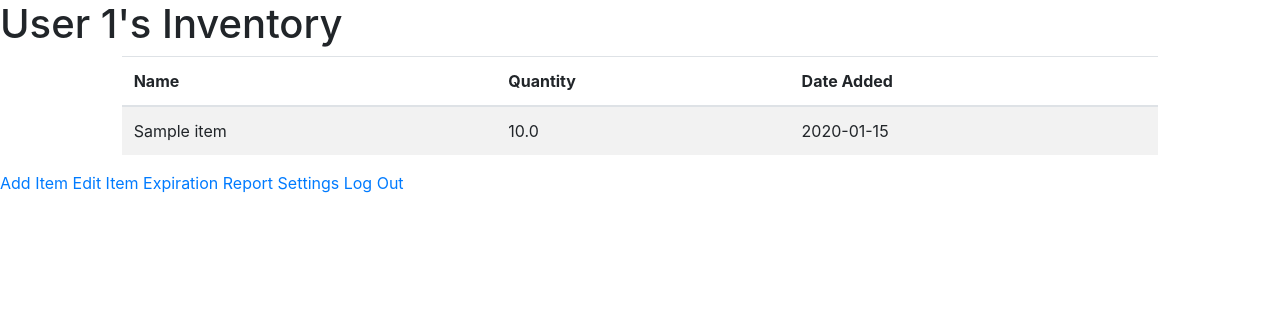
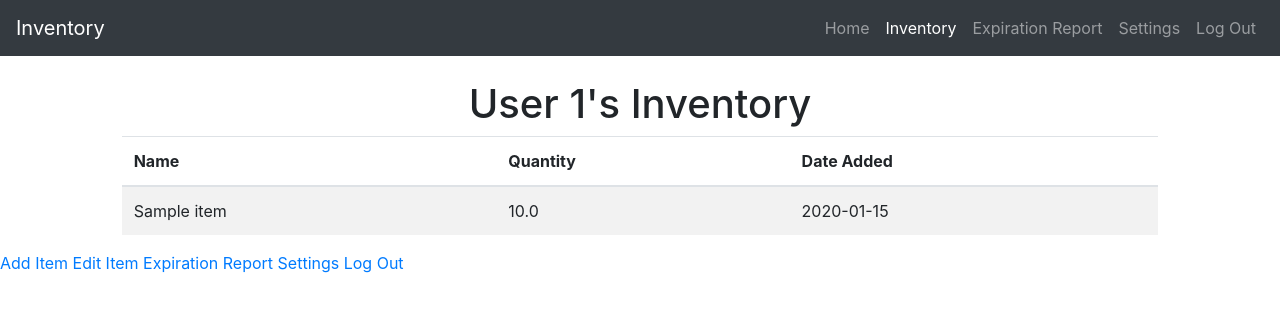
Before and after one commit to kayteecannon/hb-capstone-project, a Flask app: page /user/1/inventory in a window 1280 px wide. Shown: the top 312 px of the page. Run offline with Flask 2, Linux system fonts and the light colour scheme; the visitor is signed in with stand-in values (Sample User, id 1); tables that the repository leaves empty hold one stand-in row (values such as "Sample post"); some libraries are stand-ins or nearby versions.

Commit message:
Adds static navbar to User Inventory page; adds user-inventory.css file

```diff
--- /dev/null
+++ b/static/css/user-inventory.css
@@ -0,0 +1,3 @@
+h1 {
+    margin-top: 5rem;
+  }
--- a/templates/user-inventory.html
+++ b/templates/user-inventory.html
@@ -1,9 +1,36 @@
 {% extends 'base.html' %}
 {% block title %}User Inventory{% endblock %}
-
+{% block styles %}
+  <link href="/static/css/user-inventory.css" rel="stylesheet">
+{% endblock %}
 {% block body %}
-  <h1>User {{ user.user_id }}'s Inventory</h1>
-
+<nav id="navigation-bar" class="navbar navbar-expand-md navbar-dark fixed-top bg-dark">
+  <a class="navbar-brand" href="/">Inventory</a>
+  <button class="navbar-toggler" type="button" data-toggle="collapse" data-target="#navbarCollapse" aria-controls="navbarCollapse" aria-expanded="false" aria-label="Toggle navigation">
+    <span class="navbar-toggler-icon"></span>
+  </button>
+  <div class="collapse navbar-collapse" id="navbarCollapse">
+    <ul class="navbar-nav ml-auto">
+      <li class="nav-item">
+        <a class="nav-link" href="/">Home</a>
+      </li>
+      <li class="nav-item active">
+        <a class="nav-link" href="/user/{{user.user_id}}/inventory">Inventory<span class="sr-only">(current)</span></a>
+      </li>
+      <li class="nav-item">
+        <a class="nav-link" href="/user/{{user.user_id}}/expiration-report">Expiration Report</a>
+      </li>
+      <li class="nav-item">
+        <a class="nav-link" href="/user/{{user.user_id}}/settings">Settings</a>
+      </li>
+      <li class="nav-item">
+        <a class="nav-link" href="/logout">Log Out</a>
+      </li>
+    </ul>
+  </div>
+</nav>
+<div>
+  <h1 class="text-center">User {{ user.user_id }}'s Inventory</h1>
   <section class="col-10 mx-auto d-lg-block d-md-block d-none">
     <table class="table table-hover table-striped">
       <thead>
@@ -28,7 +55,7 @@
   <a href="/user/{{user.user_id}}/expiration-report">Expiration Report</a>
   <a href="/user/{{user.user_id}}/settings">Settings</a>
   <a href="/logout">Log Out</a>
-
+</div>
   <script src="http://code.jquery.com/jquery.js"></script>
   <script src="/static/js/ItemController.js"></script>
 {% endblock %}
```
